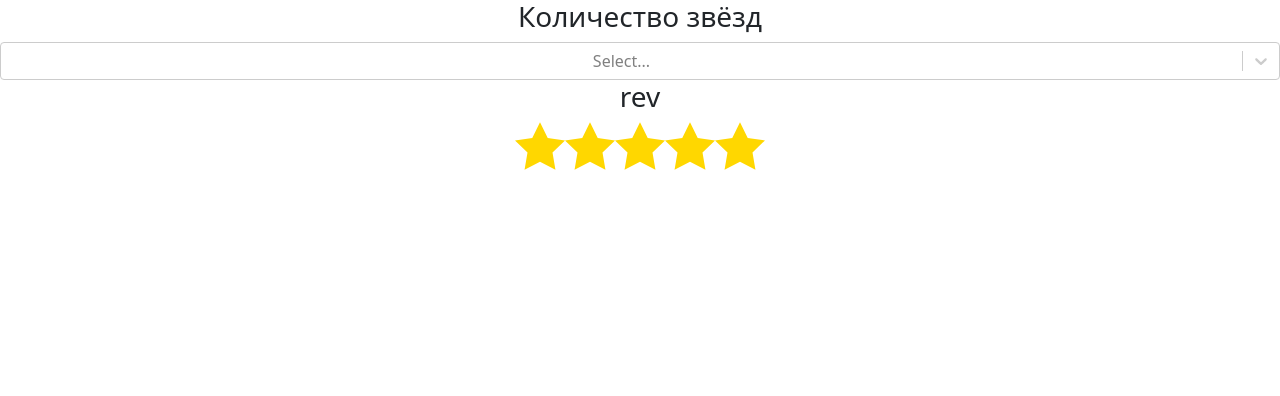
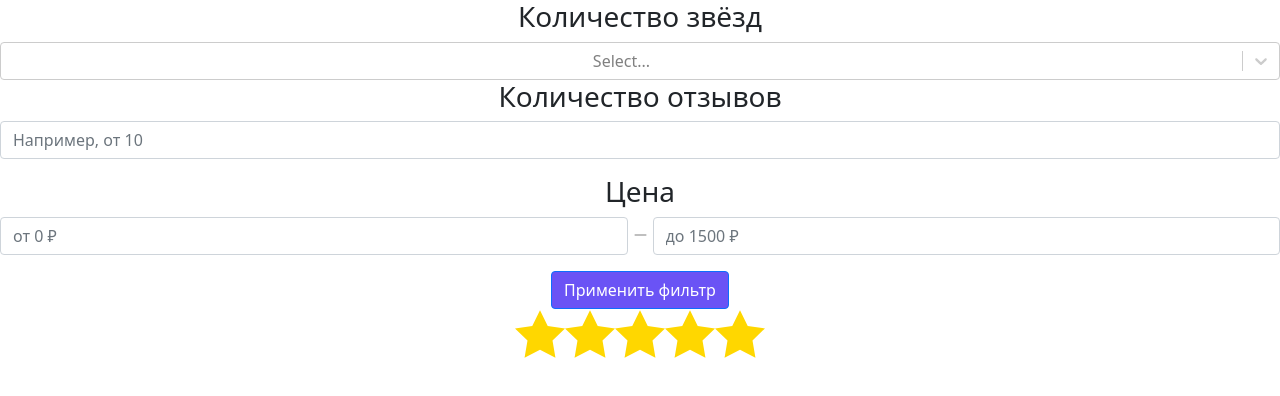
Before and after one commit to weltkind6/hotel-filter, a React (Create React App) app: page / in a window 1280 px wide. Shown: the top 396 px of the page. Built offline with nearby package versions, Linux system fonts and the light colour scheme.

Commit message:
price, reviews count, filter

```diff
--- a/src/App.js
+++ b/src/App.js
@@ -3,6 +3,9 @@ import './App.css';
 import Example from "./index";
 import Reviews from "./Components/Reviews/Reviews";
 import Like from "./Icons/Icons";
+import ReviewsCount from "./Components/ReviewsCount/ReviewsCount";
+import Price from "./Components/Price/Price";
+import Filter from "./Components/Filter";
 
 function App() {
 
@@ -10,9 +13,11 @@ function App() {
     return (
         <div className="App">
             <h3>Количество звёзд</h3>
-            <Example />
-            <Reviews />
-            <Like />
+            <Example/>
+            <ReviewsCount/>
+            <Price/>
+            <Filter/>
+            <Reviews/>
         </div>
     );
 }
--- /dev/null
+++ b/src/Components/Filter.css
@@ -0,0 +1,3 @@
+.btn-primary {
+    background: #6A53F5;
+}
--- /dev/null
+++ b/src/Components/Filter.jsx
@@ -0,0 +1,14 @@
+import React from 'react';
+import './Filter.css'
+
+const Filter = () => {
+    return (
+        <div>
+            <button type="button" className="btn btn-primary">Применить фильтр</button>
+        </div>
+    );
+};
+
+export default Filter;
+
+//
--- /dev/null
+++ b/src/Components/Price/Price.css
@@ -0,0 +1,6 @@
+.input-block {
+    display: flex;
+}
+.input-group {
+
+}
--- /dev/null
+++ b/src/Components/Price/Price.jsx
@@ -0,0 +1,26 @@
+import React from 'react';
+import './Price.css'
+import {Line} from "../../Icons/Icons";
+
+const Price = () => {
+    return (
+        <div>
+            <h3>Цена</h3>
+            <div className='input-block'>
+                <div className="input-group mb-3">
+                    <input type="text" className="form-control" placeholder="от 0 ₽" aria-label="Username"
+                           aria-describedby="basic-addon1"/>
+                </div>
+                <div>
+                    <Line/>
+                </div>
+                <div className="input-group mb-3">
+                    <input type="text" className="form-control" placeholder="до 1500 ₽" aria-label="Username"
+                           aria-describedby="basic-addon1"/>
+                </div>
+            </div>
+        </div>
+    );
+};
+
+export default Price;
--- a/src/Components/Reviews/Reviews.jsx
+++ b/src/Components/Reviews/Reviews.jsx
@@ -1,11 +1,11 @@
 import React from 'react';
-
+import Like from "../../Icons/Icons";
 
 
 const Reviews = () => {
     return (
         <div>
-            <h3>rev</h3>
+            <Like/>
         </div>
     );
 };
--- /dev/null
+++ b/src/Components/ReviewsCount/ReviewsCount.jsx
@@ -0,0 +1,15 @@
+import React from 'react';
+
+const ReviewsCount = () => {
+    return (
+        <div>
+            <h3>Количество отзывов</h3>
+            <div className="input-group mb-3">
+                <input type="text" className="form-control" placeholder="Например, от 10" aria-label="Username"
+                       aria-describedby="basic-addon1"/>
+            </div>
+        </div>
+    );
+};
+
+export default ReviewsCount;
--- a/src/Icons/Icons.jsx
+++ b/src/Icons/Icons.jsx
@@ -1,5 +1,6 @@
 import React from "react";
 import {ImStarFull} from "react-icons/im";
+import {AiOutlineLine} from "react-icons/ai";
 
 
 const Like = () => {
@@ -15,3 +16,8 @@ const Like = () => {
 }
 
 export default Like;
+
+
+export const Line = () => {
+    return (<AiOutlineLine style={{color: 'grey', fontSize: '36px', width: '15px', margin: '0 5px'}}/>)
+}
```
